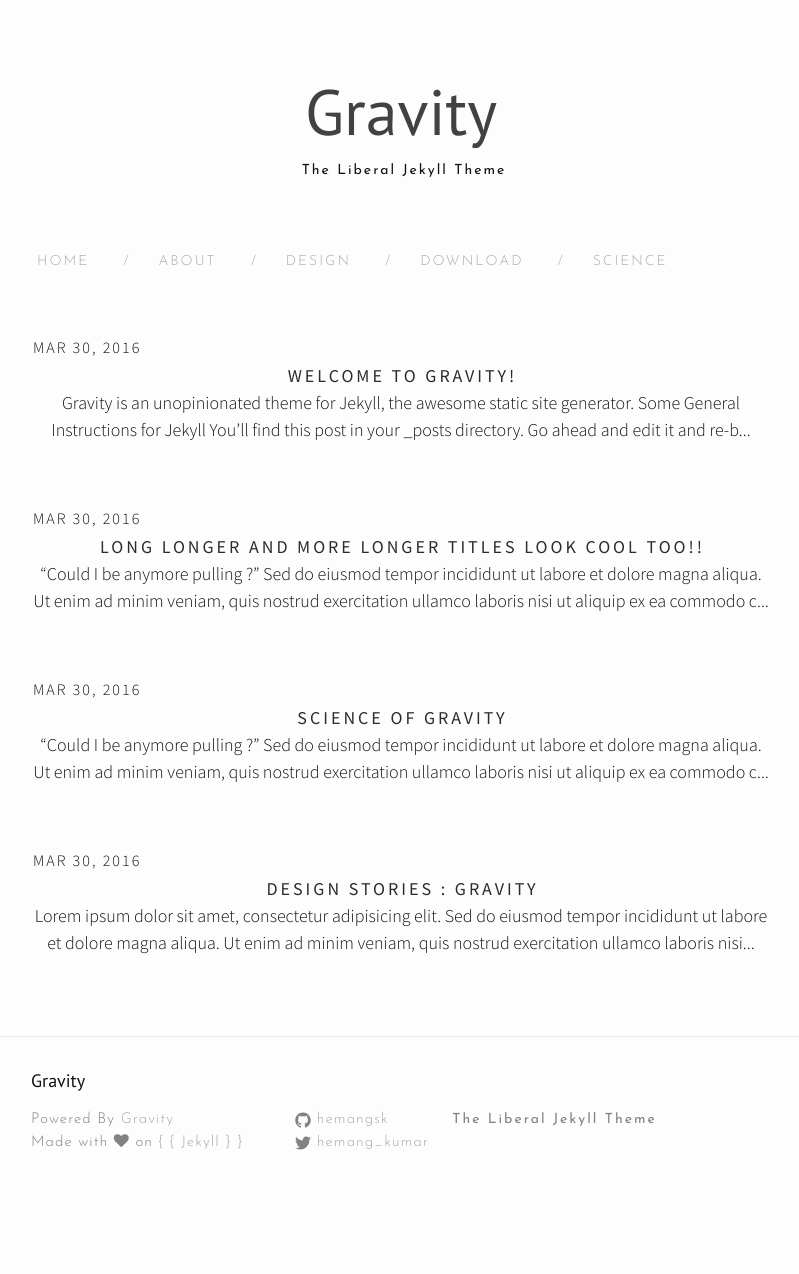
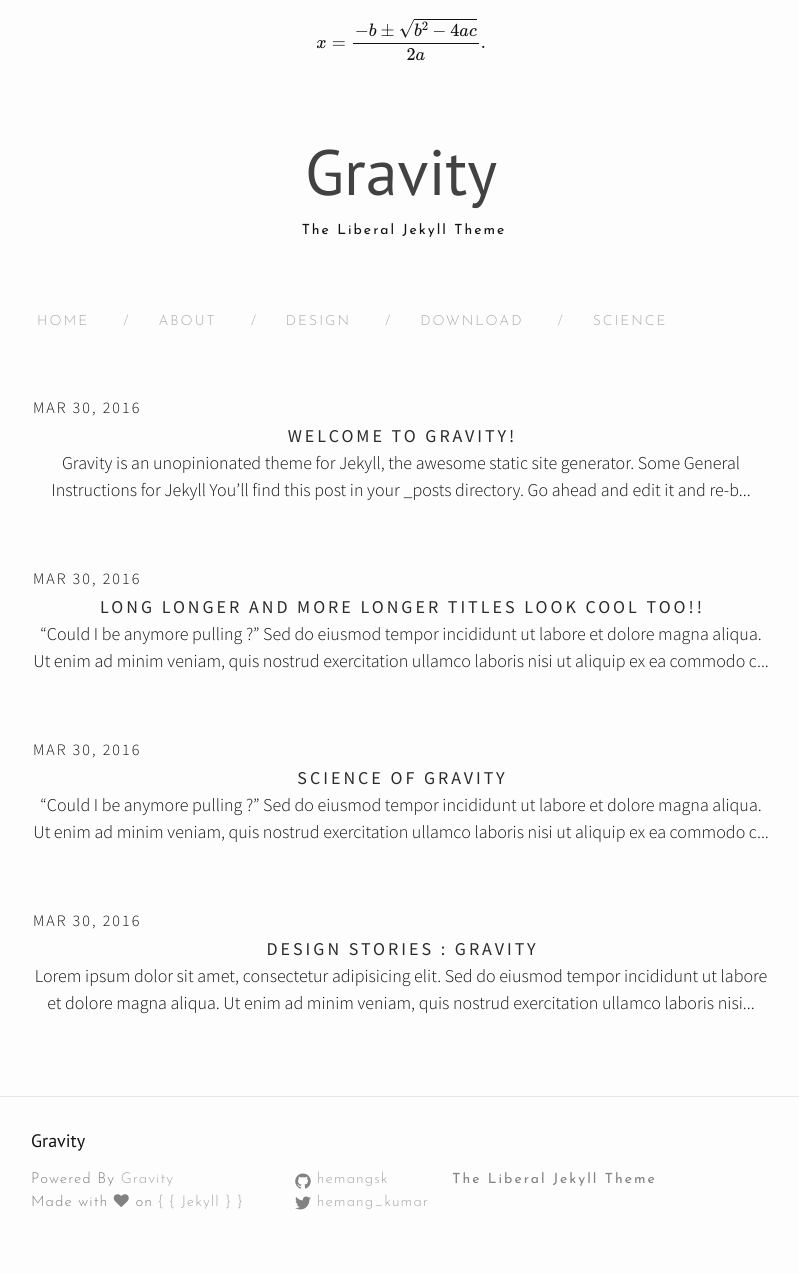
Before and after one commit to julianw/julianw.github.io, a Jekyll site: the page built from index.html, in a window 1280 px wide. Shown: the whole page, without its empty margins (239-1038 px from the left). Built offline with Jekyll 4.4.1, drawn with Linux system fonts in a browser that asks for light colours; nearby versions of some CDN libraries; formulas are drawn with MathJax 3; the list of posts is cut into pages by our own code; before the commit the page ends 1214 px from its top, so only the background shows below that.

Commit message:
add math jax, .gitignore

```diff
--- a/_includes/head.html
+++ b/_includes/head.html
@@ -11,4 +11,5 @@
   <link rel="stylesheet" href="{{ "/css/style.css" | prepend: site.baseurl }}">
   <link rel="canonical" href="{{ page.url | replace:'index.html','' | prepend: site.baseurl | prepend: site.url }}">
   <link rel="alternate" type="application/rss+xml" title="{{ site.title }}" href="{{ "/feed.xml" | prepend: site.baseurl | prepend: site.url }}">
+  <script src='https://cdnjs.cloudflare.com/ajax/libs/mathjax/2.7.4/MathJax.js?config=TeX-MML-AM_CHTML' async></script>
 </head>
--- a/_layouts/default.html
+++ b/_layouts/default.html
@@ -4,7 +4,7 @@
   {% include head.html %}
 
   <body class="{% if site.theme-dark %} dark {% else %} light {% endif %} ">
-
+  $$x = {-b \pm \sqrt{b^2-4ac} \over 2a}.$$
     {% include header.html %}
 
     <div class="page-content">
```
Also changed, not shown: 1 other file.
